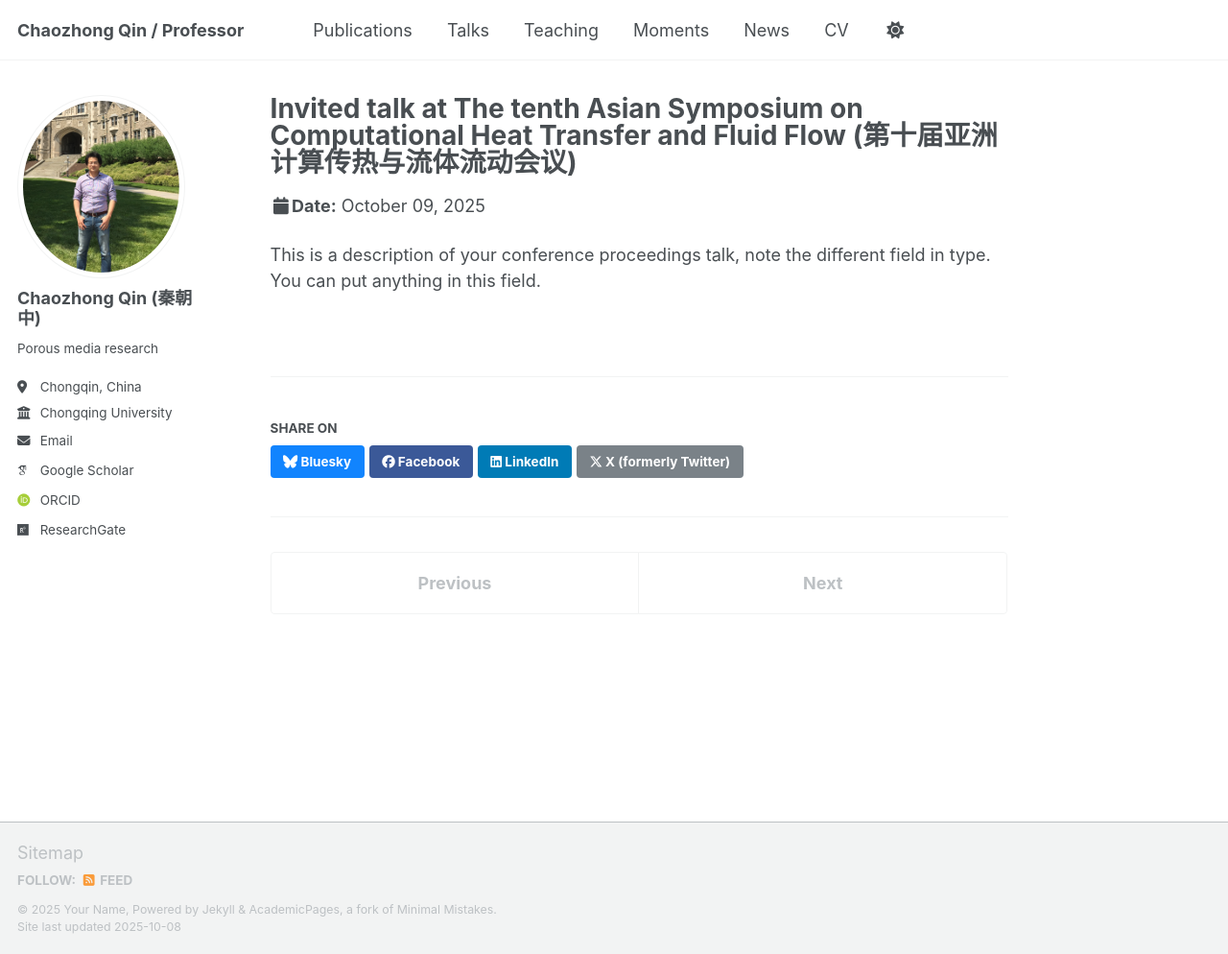
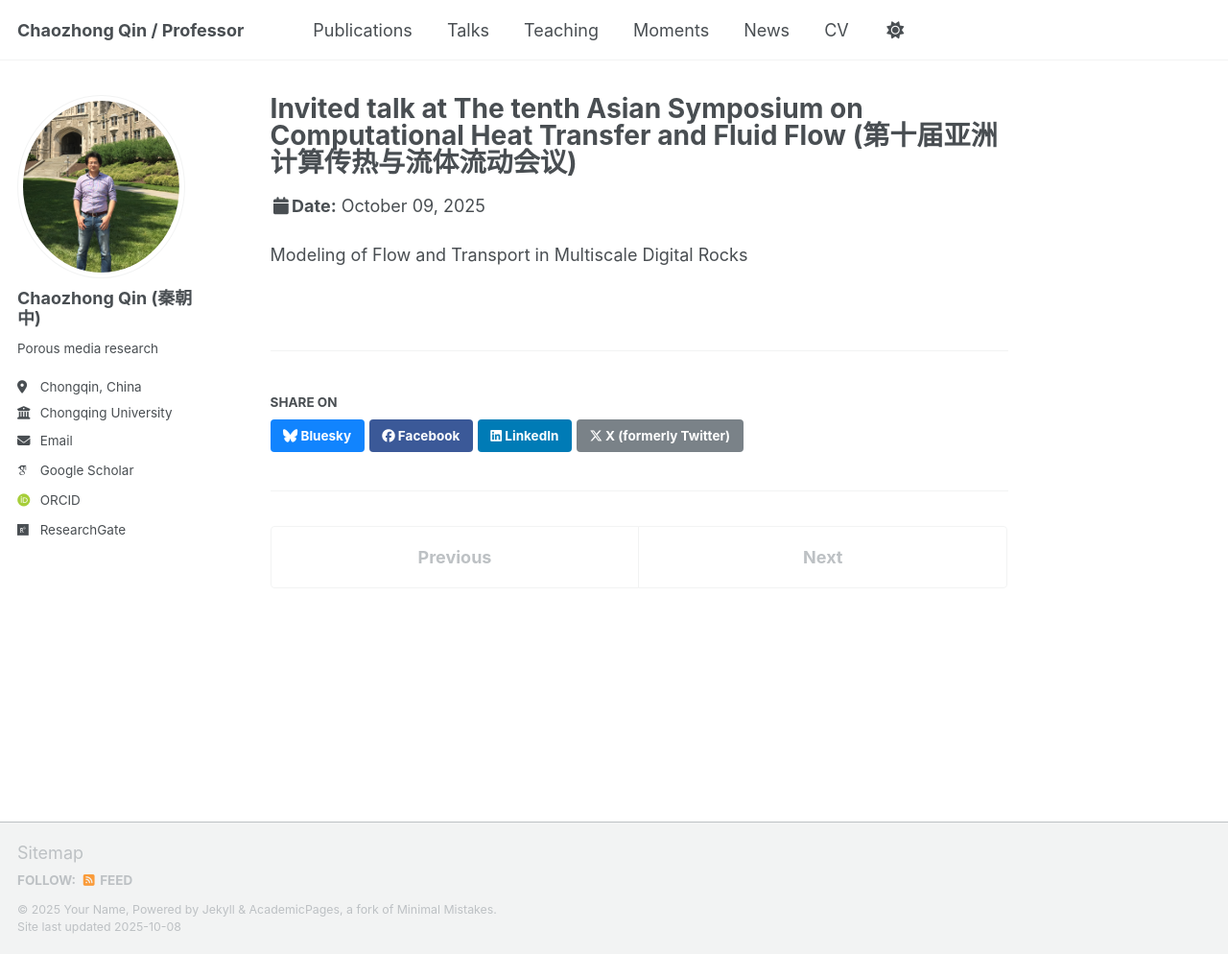
Before and after one commit to CZQIN/czqin.github.io, a Jekyll site: the page built from _talks/ASCHT-202510-wuhan.md, in a window 1280 px wide and 994 px high. Shown: the whole window at 96% size. Built offline with Jekyll 4.4.1, drawn with Linux system fonts in a browser that asks for light colours; some web fonts are replaced; a script that is not in the unit is left out.

Commit message:
Update ASCHT-202510-wuhan.md

```diff
--- a/_talks/ASCHT-202510-wuhan.md
+++ b/_talks/ASCHT-202510-wuhan.md
@@ -9,4 +9,4 @@
 location: "Wuhan, China"
 ---
 
-This is a description of your conference proceedings talk, note the different field in type. You can put anything in this field.
+Modeling of Flow and Transport in Multiscale Digital Rocks
```
